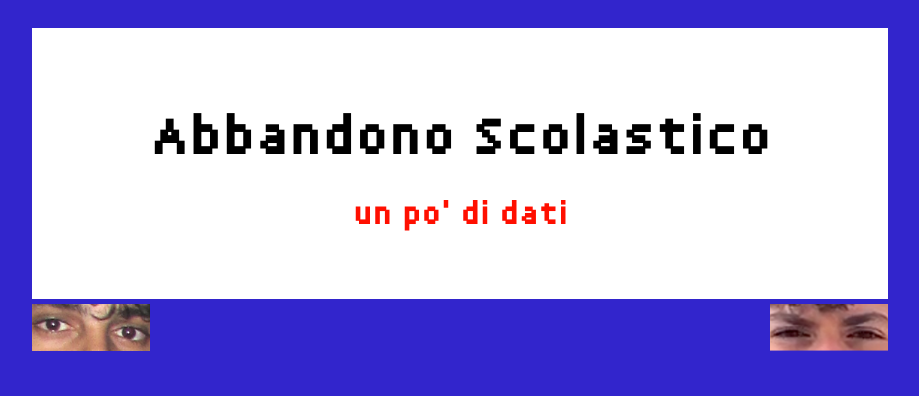
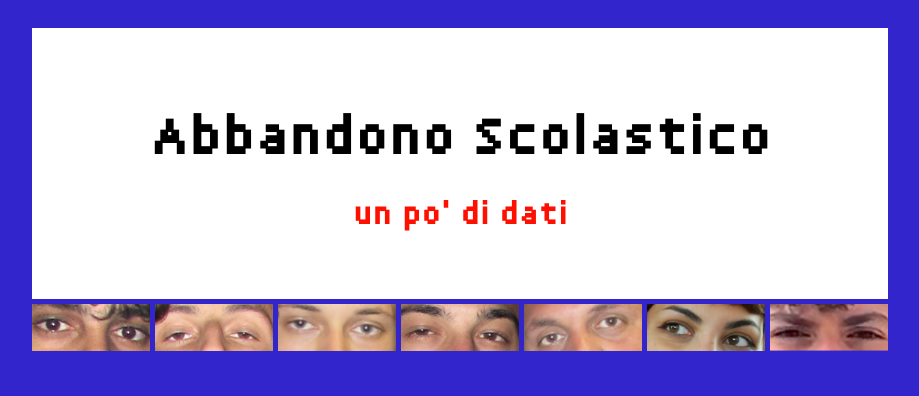
Before and after one commit to Stracciatella3/sensibilizzazioneabbandonoscolastico, a plain HTML site: page index.html in a window 1280 px wide. Shown: the top 396 px of the page, without its empty margins (180-1099 px from the left). Drawn offline with Linux system fonts and the light colour scheme; grey boxes are pictures that could not be loaded; files whose address does not match are found by name.

Commit message:
Update index.html

```diff
--- a/index.html
+++ b/index.html
@@ -22,11 +22,11 @@
 
         <div class="container">
             <img src="o1.png" alt="">
-            <img src="source_img\o2.png" alt="">
-            <img src="source_img\o3.png" alt="">
-            <img src="source_img\o4.png" alt="">
-            <img src="source_img\o5.png" alt="">
-            <img src="source_img\o6.JPG" alt="">
+            <img src="o2.png" alt="">
+            <img src="o3.png" alt="">
+            <img src="o4.png" alt="">
+            <img src="o5.png" alt="">
+            <img src="o6.JPG" alt="">
             <img src="source_img\o29.png" alt="">
             <img src="source_img\o8.png" alt="">
             <img src="source_img\o9.png" alt="">
```
